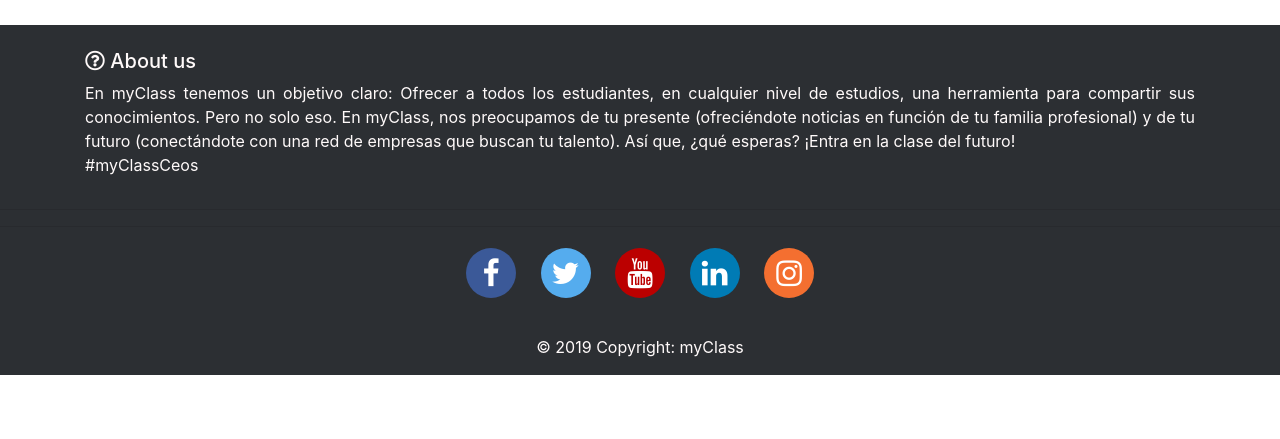
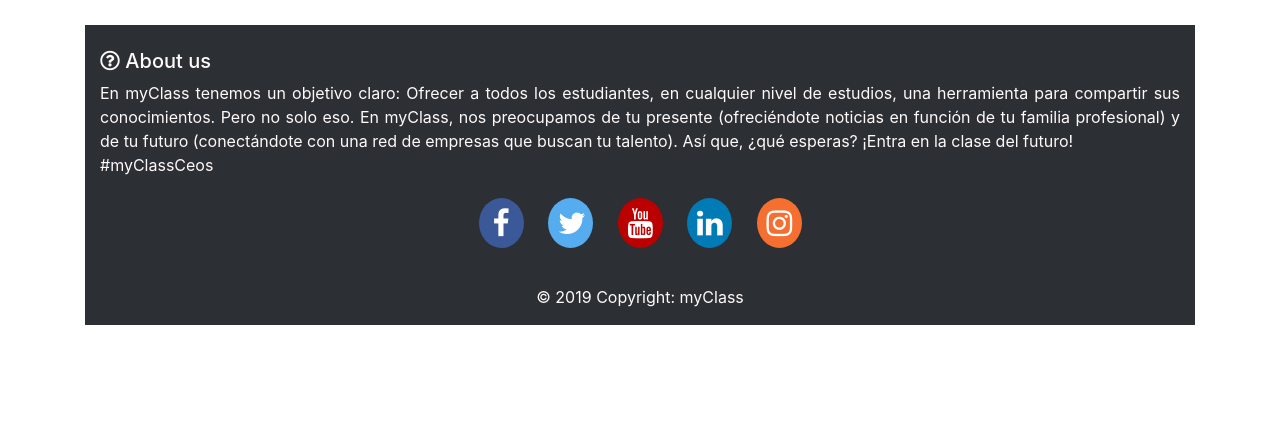
Before and after one commit to Vintaje/MyClass, a PHP site: page /myclass in a window 1280 px wide. Shown: the part 915-1354 px from the top of the page. After the commit the page ends 1240 px from the top, so only its background shows below. Run offline with PHP 8.4, Linux system fonts and the light colour scheme; some libraries are stand-ins or nearby versions.

Commit message:
commitFooter

```diff
--- a/css/estilos.css
+++ b/css/estilos.css
@@ -55,7 +55,7 @@ html div{
 .fa {
     padding: 10px;
     font-size: 30px;
-    width: 50px;
+    width: 45px;
     text-align: center;
     text-decoration: none;
     margin: 5px 2px;
--- a/plantillas/doc-cierre.inc.php
+++ b/plantillas/doc-cierre.inc.php
@@ -1,12 +1,6 @@
-
 <?php
 conexion::desconectarBD();
 ?>
-
-<br>
-<div class="footer">
-    <p class="text-center rights" style="color: #fff;">MyClass ©</p>
-</div>
 
 
 <script src="js/bootstrap.js"></script>
--- a/vistas/home.php
+++ b/vistas/home.php
@@ -7,8 +7,6 @@
     </div>
     <div class="col-md-1"></div>
 </div>
-
-
 
 <div class="row">
     <div class="col-md-2"></div>
@@ -49,30 +47,26 @@
     </div>
 </div>
 
-<!-- Footer -->
+<div class="container">
     <footer class="page-footer font-small stylish-color-dark pt-4">
-    <!-- Footer Links -->
         <div class="container text-center text-md-left">
-        <!-- Grid row -->
+
             <div class="row">
-            <!-- Grid column -->
+
                 <div class="col-md-12 mx-auto">
-                <!-- Content -->
+
                     <h5><i class="far fa-question-circle"></i> About us</h5>
                     <p class="desc">En myClass tenemos un objetivo claro: Ofrecer a todos los estudiantes, en cualquier nivel
                         de estudios, una herramienta para compartir sus conocimientos.
                         Pero no solo eso. En myClass, nos preocupamos de tu presente (ofreciéndote noticias en función de tu
                         familia profesional) y de tu futuro (conectándote con una red de empresas que buscan tu talento).
 
-                    Así que, ¿qué esperas? ¡Entra en la clase del futuro! <br/>
-
+                        Así que, ¿qué esperas? ¡Entra en la clase del futuro! <br />
                         #myClassCeos
                     </p>
                 </div>
             </div>
         </div>
-    <hr>
-    <hr>
         <!-- Botones para las redes sociales -->
         <ul class="list-unstyled list-inline text-center" id="botones">
             <li class="list-inline-item">
@@ -81,7 +75,7 @@
                 </a>
             </li>
             <li class="list-inline-item">
-            <a class="btn-floating btn-tw mx-1" id="tw">
+                <a href="https://twitter.com/MyClassCEOs" class="btn-floating btn-tw mx-1" id="tw">
                     <i class="fa fa-twitter"> </i>
                 </a>
             </li>
@@ -96,7 +90,7 @@
                 </a>
             </li>
             <li class="list-inline-item">
-            <a class="btn-floating btn-dribbble mx-1" id ="ig">
+                <a class="btn-floating btn-dribbble mx-1" id="ig">
                     <i class="fa fa-instagram"> </i>
                 </a>
             </li>
@@ -104,3 +98,4 @@
         <div class="footer-copyright text-center py-3">© 2019 Copyright: myClass
         </div>
     </footer>
+</div>
```
Lines whose indentation alone changed are shown as unchanged.
